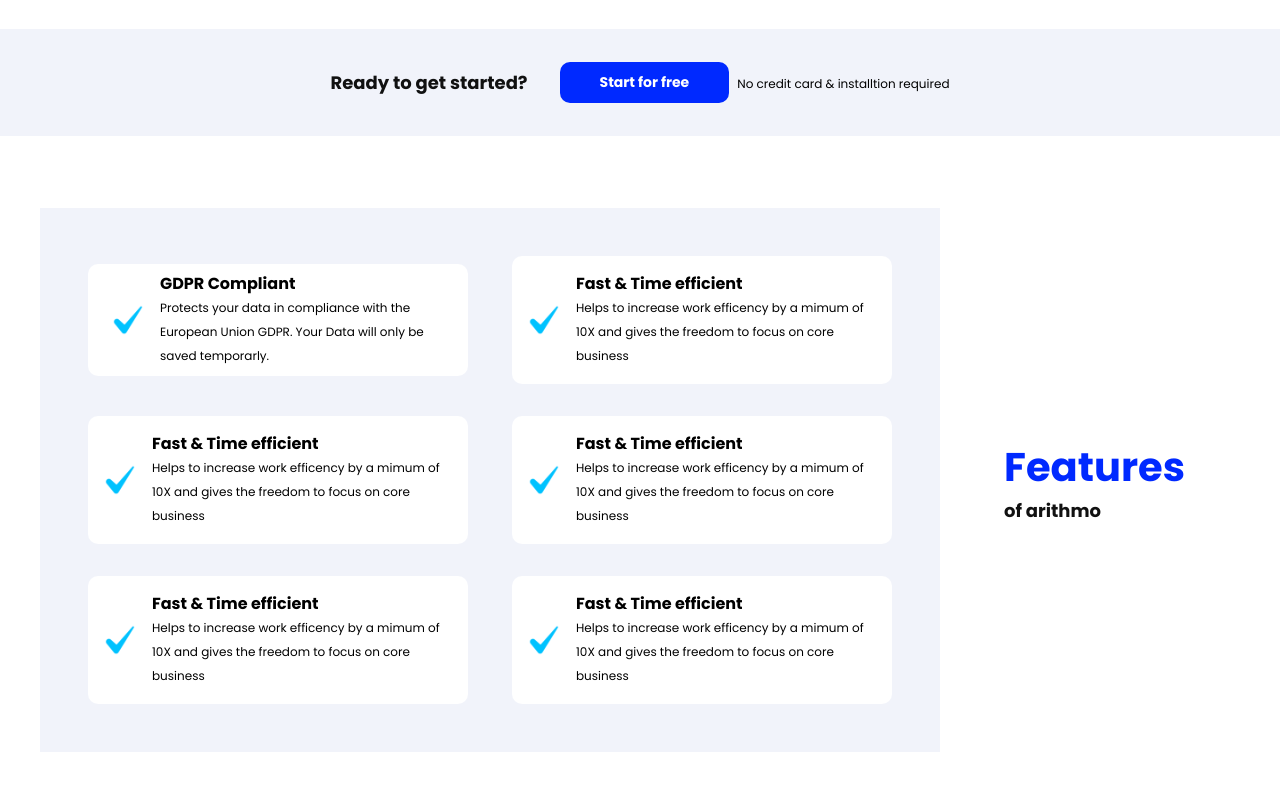
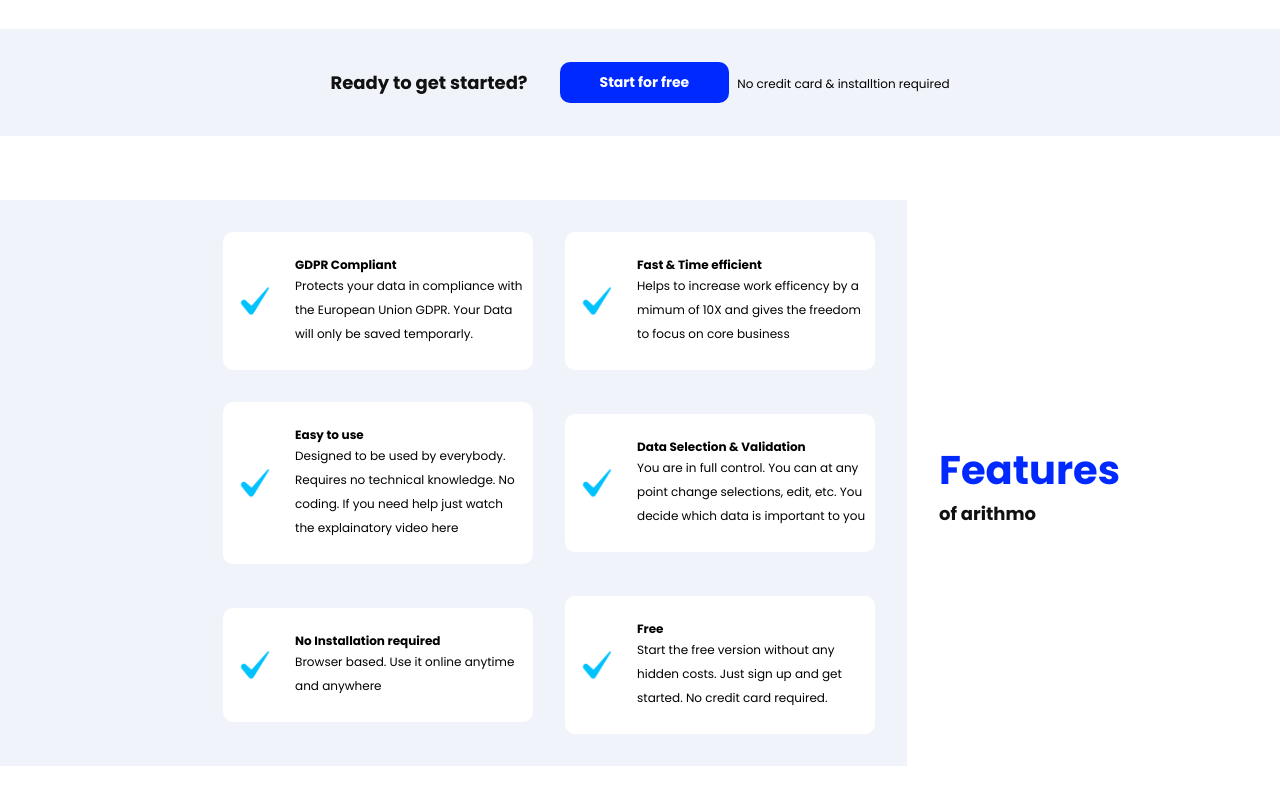
Before and after one commit to zainsadaqat/arithmo, a React (Create React App) app: page / in a window 1280 px wide. Shown: the part 3060-3860 px from the top of the page. Built offline with nearby package versions, Linux system fonts and the light colour scheme.

Commit message:
Add id for on click behaviour

```diff
--- a/src/components/Features.jsx
+++ b/src/components/Features.jsx
@@ -3,17 +3,17 @@ import CheckMark from './CheckMark';
 
 const Features = () => {
   return (
-    <section className="max-w-7xl m-auto p-2">
-      <div className="mt-8 flex items-center">
-        <article className="m-8 p-8 bg-[#F1F3FA] flex justify-between items-center max-w-[900px] flex-wrap">
+    <section id="features" className="max-w-6xl mr-auto">
+      <div className="my-16 flex justify-center items-center">
+        <article className="bg-[#F1F3FA] p-4 flex justify-end items-center max-w-[1100px] flex-wrap">
           {/* Box 1 */}
-          <div className="m-4 p-2 bg-white flex items-center rounded-[10px]">
+          <div className="m-4 py-4 bg-white flex items-center rounded-[10px]">
             <div className="p-4">
               <CheckMark />
             </div>
-            <div className="">
-              <h4 className="text-[16px] font-bold">GDPR Compliant</h4>
-              <p className="text-[12px] max-w-[300px] leading-6">
+            <div className="p-2">
+              <h4 className="text-[12px] font-bold">GDPR Compliant</h4>
+              <p className="text-[12px] max-w-[230px] leading-6">
                 Protects your data in compliance with the European Union GDPR.
                 Your Data will only be saved temporarly.
               </p>
@@ -21,13 +21,13 @@ const Features = () => {
           </div>
 
           {/* Box 2 */}
-          <div className="m-4 p-2 bg-white flex justify-between items-center rounded-[10px]">
-            <div className="p-2">
+          <div className="m-4 py-4 bg-white flex items-center rounded-[10px]">
+            <div className="p-4">
               <CheckMark />
             </div>
             <div className="p-2">
-              <h4 className="text-[16px] font-bold">Fast & Time efficient</h4>
-              <p className="text-[12px] max-w-[300px] leading-6">
+              <h4 className="text-[12px] font-bold">Fast & Time efficient</h4>
+              <p className="text-[12px] max-w-[230px] leading-6">
                 Helps to increase work efficency by a mimum of 10X and gives the
                 freedom to focus on core business
               </p>
@@ -35,57 +35,61 @@ const Features = () => {
           </div>
 
           {/* Box 3 */}
-          <div className="m-4 p-2 bg-white flex justify-between items-center rounded-[10px]">
-            <div className="p-2">
+          <div className="m-4 py-4 bg-white flex items-center rounded-[10px]">
+            <div className="p-4">
               <CheckMark />
             </div>
             <div className="p-2">
-              <h4 className="text-[16px] font-bold">Fast & Time efficient</h4>
-              <p className="text-[12px] max-w-[300px] leading-6">
-                Helps to increase work efficency by a mimum of 10X and gives the
-                freedom to focus on core business
+              <h4 className="text-[12px] font-bold">Easy to use</h4>
+              <p className="text-[12px] max-w-[230px] leading-6">
+                Designed to be used by everybody. Requires no technical
+                knowledge. No coding. If you need help just watch the
+                explainatory video here
               </p>
             </div>
           </div>
 
           {/* Box 4 */}
-          <div className="m-4 p-2 bg-white flex justify-between items-center rounded-[10px]">
-            <div className="p-2">
+          <div className="m-4 py-4 bg-white flex items-center rounded-[10px]">
+            <div className="p-4">
               <CheckMark />
             </div>
             <div className="p-2">
-              <h4 className="text-[16px] font-bold">Fast & Time efficient</h4>
-              <p className="text-[12px] max-w-[300px] leading-6">
-                Helps to increase work efficency by a mimum of 10X and gives the
-                freedom to focus on core business
+              <h4 className="text-[12px] font-bold">
+                Data Selection & Validation
+              </h4>
+              <p className="text-[12px] max-w-[230px] leading-6">
+                You are in full control. You can at any point change selections,
+                edit, etc. You decide which data is important to you
               </p>
             </div>
           </div>
 
           {/* Box 5 */}
-          <div className="m-4 p-2 bg-white flex justify-between items-center rounded-[10px]">
-            <div className="p-2">
+          <div className="m-4 py-4 bg-white flex items-center rounded-[10px]">
+            <div className="p-4">
               <CheckMark />
             </div>
             <div className="p-2">
-              <h4 className="text-[16px] font-bold">Fast & Time efficient</h4>
-              <p className="text-[12px] max-w-[300px] leading-6">
-                Helps to increase work efficency by a mimum of 10X and gives the
-                freedom to focus on core business
+              <h4 className="text-[12px] font-bold">
+                No Installation required
+              </h4>
+              <p className="text-[12px] max-w-[230px] leading-6">
+                Browser based. Use it online anytime and anywhere
               </p>
             </div>
           </div>
 
           {/* Box 6 */}
-          <div className="m-4 p-2 bg-white flex justify-between items-center rounded-[10px]">
-            <div className="p-2">
+          <div className="m-4 py-4 bg-white flex items-center rounded-[10px]">
+            <div className="p-4">
               <CheckMark />
             </div>
             <div className="p-2">
-              <h4 className="text-[16px] font-bold">Fast & Time efficient</h4>
-              <p className="text-[12px] max-w-[300px] leading-6">
-                Helps to increase work efficency by a mimum of 10X and gives the
-                freedom to focus on core business
+              <h4 className="text-[12px] font-bold">Free</h4>
+              <p className="text-[12px] max-w-[230px] leading-6">
+                Start the free version without any hidden costs. Just sign up
+                and get started. No credit card required.
               </p>
             </div>
           </div>
```
